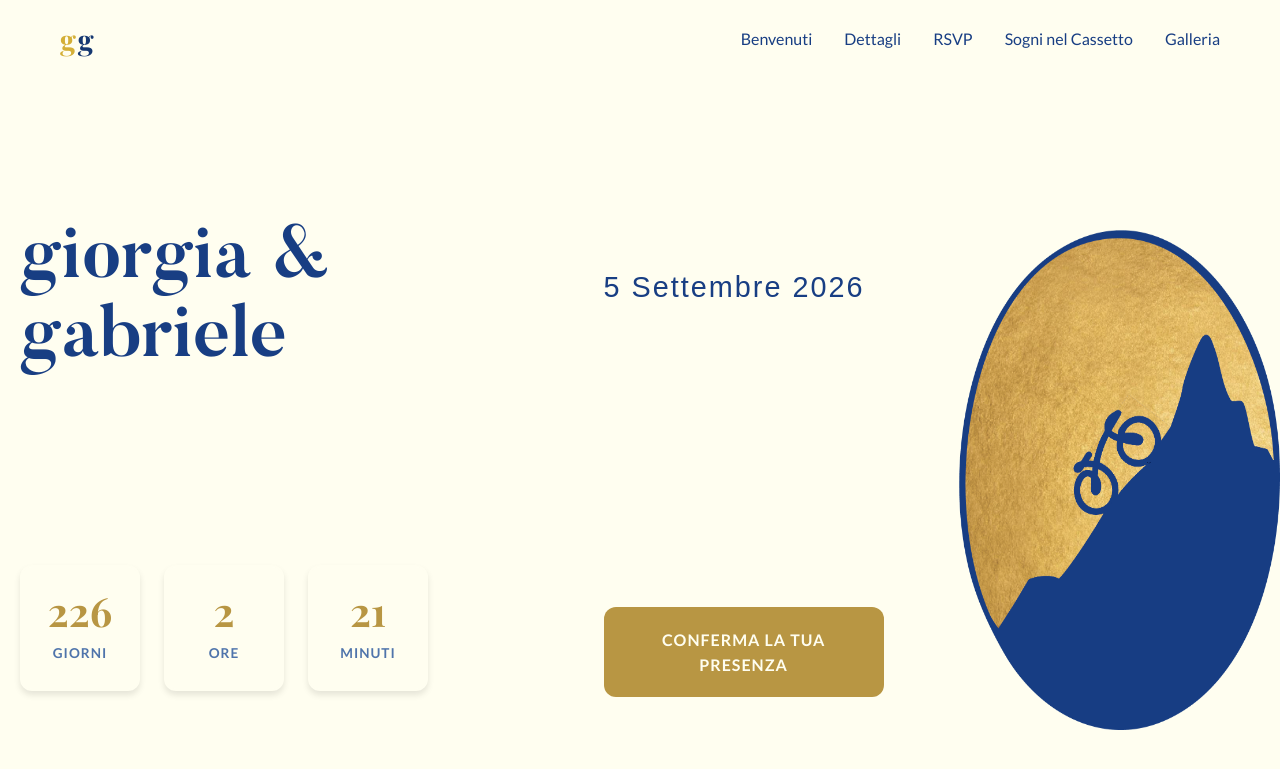
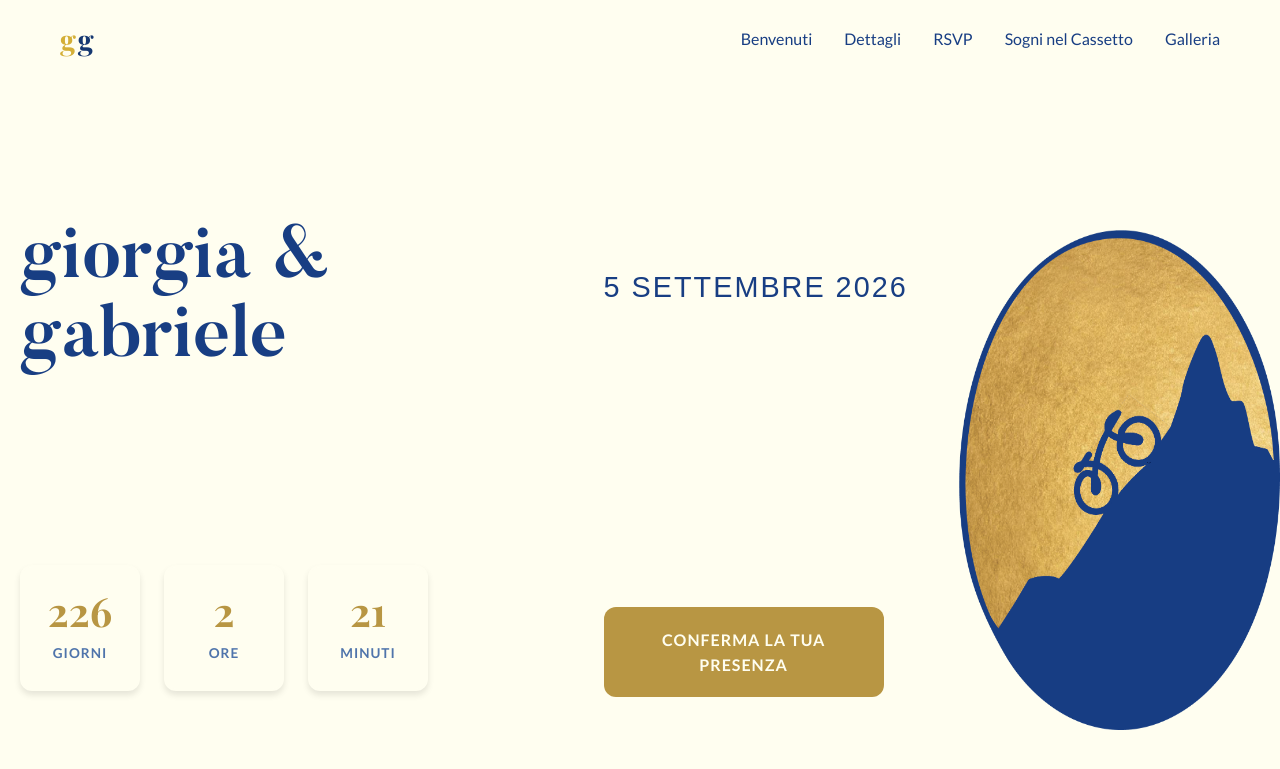
Before and after one commit to knives85/gio-ga, a Jekyll site: the page built from index.html, in a window 1280 px wide and 900 px high. Shown: the top 769 px of the window. Built offline with Jekyll 4.4.1, drawn with Linux system fonts in a browser that asks for light colours; some web fonts are replaced.

```diff
--- a/_config.yml
+++ b/_config.yml
@@ -16,7 +16,7 @@ sposa:
 # Dettagli matrimonio
 matrimonio:
   data: "2026-09-05"
-  data_formattata: "5 Settembre 2026"
+  data_formattata: "5 SETTEMBRE 2026"
   ora_cerimonia: "15:30"
   ora_ricevimento: "18:30"
 
```
